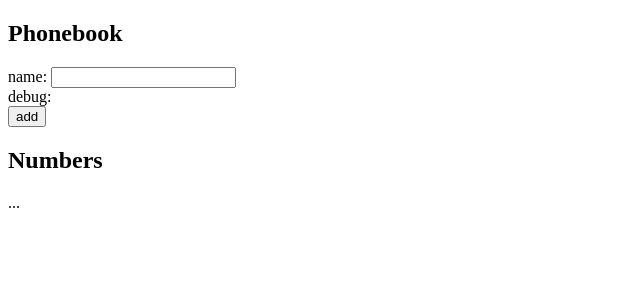
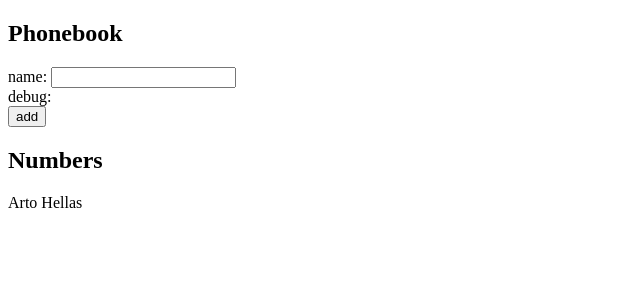
Before and after one commit to strjkc/part2, a React (Create React App) app in the folder phonebook/: page / in a window 1280 px wide. Shown: the top 300 px of the page, without its empty margins (0-640 px from the left). Built offline with nearby package versions, Linux system fonts and the light colour scheme.

Commit message:
display persons

```diff
--- a/phonebook/src/App.js
+++ b/phonebook/src/App.js
@@ -1,4 +1,11 @@
 import React, { useState } from 'react'
+
+
+const Person = ({name}) => {
+  return(
+    <div>{name}</div>
+  )
+}
 
 const App = () => {
   const [ persons, setPersons ] = useState([
@@ -26,7 +33,7 @@ const App = () => {
         </div>
       </form>
       <h2>Numbers</h2>
-        ...
+        {persons.map(object => <Person key={object.name} name={object.name} />)}
     </div>
   )
 }
```
